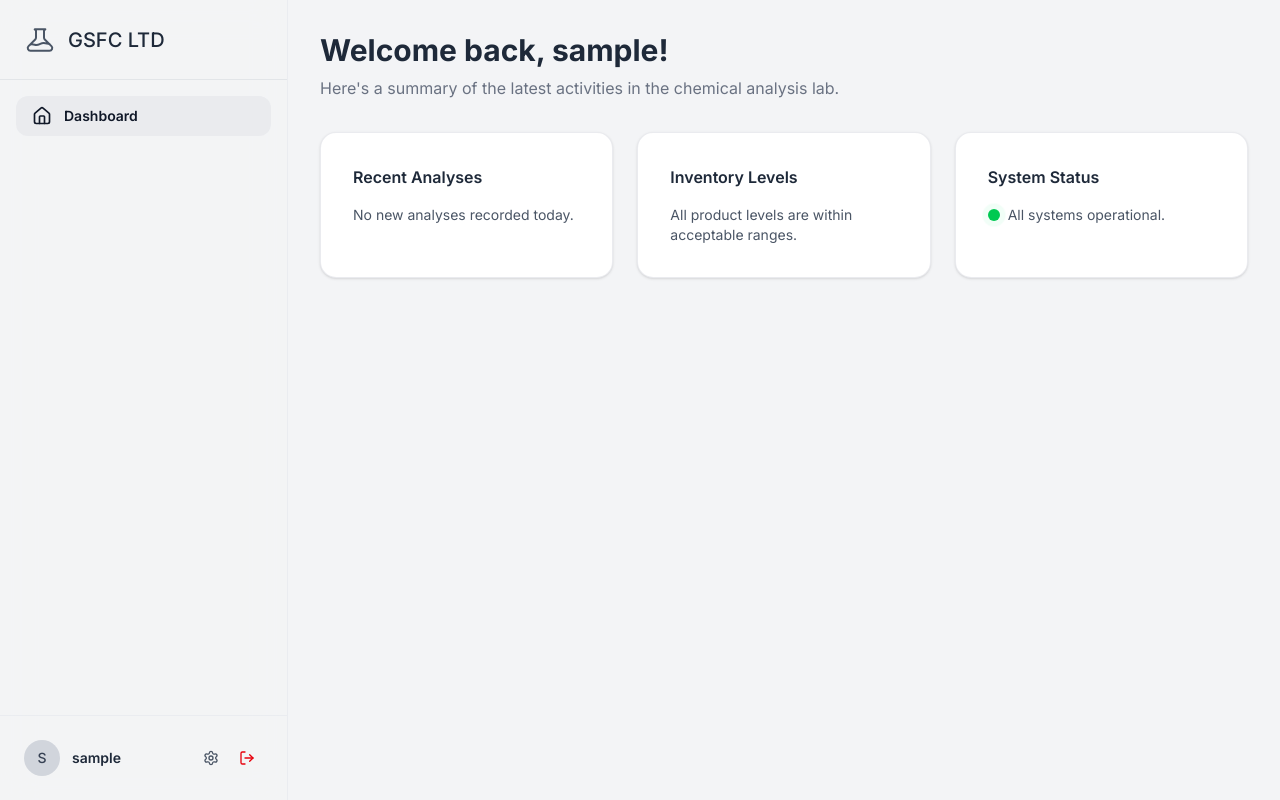
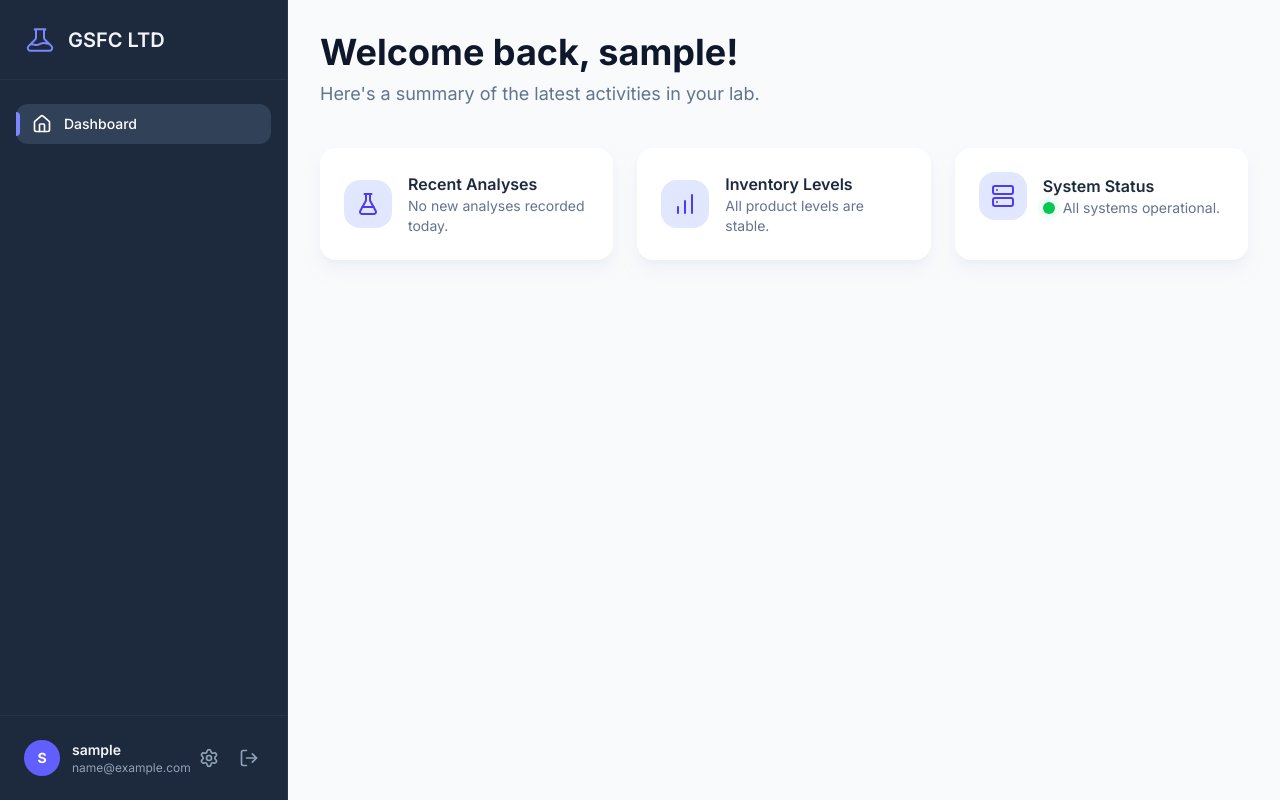
Before and after one commit to ivedantmistry/gsfc-limited-frontend, a Next.js app: page /dashboard in a window 1280 px wide. Built offline with nearby package versions, Linux system fonts and the light colour scheme; no server answers; sample sign-in values are in the browser's storage.

Commit message:
working commit

```diff
--- a/app/dashboard/layout.tsx
+++ b/app/dashboard/layout.tsx
@@ -24,14 +24,16 @@ const SidebarLink = ({
 
   return (
     <Link href={href} className="block">
-      {/* STYLE: Refined active link state for a subtle, modern look */}
+      {/* REVAMPED: Active link style is more pronounced with a background and a side indicator. */}
       <span
-        className={`flex items-center gap-3 px-4 py-2.5 rounded-lg text-sm font-medium transition-colors duration-150 ${
+        className={`relative flex items-center gap-3 px-4 py-2.5 rounded-lg text-sm font-medium transition-colors duration-200 ${
           isActive
-            ? "bg-gray-200/70 text-gray-900 font-semibold"
-            : "text-gray-600 hover:bg-gray-200/70 hover:text-gray-900"
+            ? "bg-slate-700 text-white"
+            : "text-slate-400 hover:bg-slate-700/50 hover:text-slate-200"
         }`}
       >
+        {/* NEW: Active state indicator bar for a modern look */}
+        {isActive && <div className="absolute left-0 h-6 w-1 bg-indigo-400 rounded-r-full"></div>}
         <Icon className="w-5 h-5" />
         {label}
       </span>
@@ -44,12 +46,12 @@ const Sidebar = () => {
   const hasPermission = useHasPermission;
 
   return (
-    // STYLE: Lighter, cleaner sidebar with a refined glass effect
-    <aside className="fixed top-0 left-0 h-full w-72 bg-gray-100/80 backdrop-blur-lg border-r border-gray-200/60 flex flex-col z-40">
+    // REVAMPED: Darker sidebar for better contrast and a premium feel.
+    <aside className="fixed top-0 left-0 h-full w-72 bg-slate-800 border-r border-slate-700/60 flex flex-col z-40">
       {/* Header */}
-      <div className="flex items-center gap-3 h-20 border-b border-gray-300/50 px-6">
+      <div className="flex items-center gap-3 h-20 border-b border-slate-700/50 px-6">
         <svg
-          className="w-8 h-8 text-gray-600"
+          className="w-8 h-8 text-indigo-400" // NEW: Added an accent color to the logo
           fill="none"
           stroke="currentColor"
           viewBox="0 0 24 24"
@@ -62,11 +64,11 @@ const Sidebar = () => {
             d="M19.428 15.428a2 2 0 00-1.022-.547l-2.387-.477a6 6 0 00-3.86.517l-.318.158a6 6 0 01-3.86.517L6.05 15.21a2 2 0 00-1.806.547M8 4h8l-1 1v5.172a2 2 0 00.586 1.414l5 5c1.26 1.26.367 3.414-1.415 3.414H4.828c-1.782 0-2.674-2.154-1.414-3.414l5-5A2 2 0 009 10.172V5L8 4z"
           />
         </svg>
-        <span className="font-medium text-xl text-gray-800">GSFC LTD</span>
+        <span className="font-semibold text-xl text-slate-100">GSFC LTD</span>
       </div>
 
       {/* Navigation */}
-      <nav className="flex-1 px-4 py-4 space-y-1.5">
+      <nav className="flex-1 px-4 py-6 space-y-2">
         {navItems
           .filter((item) => !item.permission || hasPermission(item.permission))
           .map((item) => (
@@ -80,29 +82,33 @@ const Sidebar = () => {
       </nav>
 
       {/* Footer / User Area */}
-      <div className="mt-auto p-4 border-t border-gray-200/60">
-        <div className="flex items-center justify-between p-2 rounded-lg hover:bg-gray-200/70 transition-colors">
+      <div className="mt-auto p-4 border-t border-slate-700/50">
+        <div className="flex items-center justify-between p-2">
           <div className="flex items-center gap-3">
-            <div className="w-9 h-9 rounded-full bg-gray-300 flex items-center justify-center text-gray-700 font-medium text-sm">
+             {/* REVAMPED: User avatar with accent color */}
+            <div className="w-9 h-9 rounded-full bg-indigo-500 flex items-center justify-center text-white font-bold text-sm">
               {user?.username.charAt(0).toUpperCase()}
             </div>
-            <span className="text-sm font-semibold text-gray-800">
-              {user?.username}
-            </span>
+            <div className="flex flex-col">
+                <span className="text-sm font-semibold text-slate-100">
+                  {user?.username}
+                </span>
+                <span className="text-xs text-slate-400">{user?.email || 'user@email.com'}</span>
+            </div>
           </div>
           <div className="flex items-center gap-1">
             <button
-              className="p-2 rounded-md hover:bg-gray-300/70"
+              className="p-2 rounded-lg text-slate-400 hover:bg-slate-700/50 hover:text-slate-200 transition-colors"
               title="Settings"
             >
-              <Settings className="w-4 h-4 text-gray-600" />
+              <Settings className="w-5 h-5" />
             </button>
             <button
               onClick={logout}
-              className="p-2 rounded-md hover:bg-red-100"
+              className="p-2 rounded-lg text-slate-400 hover:bg-red-500/20 hover:text-red-400 transition-colors"
               title="Sign Out"
             >
-              <LogOut className="w-4 h-4 text-red-600" />
+              <LogOut className="w-5 h-5" />
             </button>
           </div>
         </div>
@@ -110,6 +116,26 @@ const Sidebar = () => {
     </aside>
   );
 };
+
+// NEW: A simple skeleton loader component
+const DashboardSkeleton = () => (
+    <div className="min-h-screen bg-slate-50 font-sans">
+        <aside className="fixed top-0 left-0 h-full w-72 bg-slate-200 animate-pulse"></aside>
+        <main className="ml-72 p-8">
+            <div className="space-y-8">
+                <div>
+                    <div className="h-8 w-1/3 bg-slate-200 rounded-lg animate-pulse mb-3"></div>
+                    <div className="h-4 w-1/2 bg-slate-200 rounded-lg animate-pulse"></div>
+                </div>
+                 <div className="grid grid-cols-1 lg:grid-cols-3 gap-6">
+                    <div className="h-32 bg-slate-200 rounded-2xl animate-pulse"></div>
+                    <div className="h-32 bg-slate-200 rounded-2xl animate-pulse"></div>
+                    <div className="h-32 bg-slate-200 rounded-2xl animate-pulse"></div>
+                </div>
+            </div>
+        </main>
+    </div>
+);
 
 export default function DashboardLayout({ children }: { children: ReactNode }) {
   const { user, isLoading } = useAuth();
@@ -122,12 +148,13 @@ export default function DashboardLayout({ children }: { children: ReactNode }) {
   }, [isLoading, user, router]);
 
   if (isLoading || !user) {
-    // STYLE: Softer background for a premium feel
-    return <div className="min-h-screen bg-gray-100"></div>;
+    // REVAMPED: Using a skeleton loader for a better loading experience
+    return <DashboardSkeleton />;
   }
 
   return (
-    <div className="min-h-screen bg-gray-100 font-sans">
+    // REVAMPED: Changed background for a softer, cleaner look
+    <div className="min-h-screen bg-slate-50 font-sans">
       <Sidebar />
       <main className="ml-72 p-8">{children}</main>
     </div>
--- a/app/dashboard/page.tsx
+++ b/app/dashboard/page.tsx
@@ -1,13 +1,31 @@
 "use client";
 
 import { useAuth } from "@/hooks/useAuth";
+// NEW: Importing icons for the cards
+import { FlaskConical, BarChart, Server } from "lucide-react";
 
 // A simple card component for the dashboard
-const DashboardCard = ({ title, children }: { title: string, children: React.ReactNode }) => (
-    // STYLE: Cleaner, more spacious card design
-    <div className="bg-white rounded-2xl border border-gray-200/80 shadow-sm p-8">
-        <h2 className="text-base font-semibold text-gray-800 mb-4">{title}</h2>
-        <div>{children}</div>
+const DashboardCard = ({
+    title,
+    children,
+    icon: Icon
+}: {
+    title: string,
+    children: React.ReactNode,
+    icon: React.ComponentType<{ className?: string }>
+}) => (
+    // REVAMPED: Cleaner card design with a softer shadow and no border.
+    <div className="bg-white rounded-2xl shadow-lg shadow-slate-200/50 p-6">
+        <div className="flex items-center gap-4">
+            {/* NEW: Icon for each card */}
+            <div className="bg-indigo-100 text-indigo-600 p-3 rounded-xl">
+                <Icon className="w-6 h-6" />
+            </div>
+            <div>
+                <h2 className="text-base font-semibold text-slate-800">{title}</h2>
+                <div className="text-sm text-slate-500">{children}</div>
+            </div>
+        </div>
     </div>
 );
 
@@ -15,32 +33,36 @@ export default function DashboardPage() {
     const { user } = useAuth();
 
     return (
-        <div className="space-y-8">
+        <div className="space-y-10">
             <div>
-                <h1 className="text-3xl font-bold text-gray-800">
+                {/* REVAMPED: Improved typography and spacing for the header */}
+                <h1 className="text-4xl font-bold text-slate-900">
                     Welcome back, {user?.first_name || user?.username}!
                 </h1>
-                <p className="text-gray-500 mt-2 max-w-xl">
-                    Here's a summary of the latest activities in the chemical analysis lab.
+                <p className="text-slate-500 mt-2 text-lg">
+                    Here's a summary of the latest activities in your lab.
                 </p>
             </div>
 
             <div className="grid grid-cols-1 lg:grid-cols-3 gap-6">
-                <DashboardCard title="Recent Analyses">
-                    <p className="text-sm text-gray-600">No new analyses recorded today.</p>
+                {/* REVAMPED: Cards now use the new icon prop */}
+                <DashboardCard title="Recent Analyses" icon={FlaskConical}>
+                    <p>No new analyses recorded today.</p>
                 </DashboardCard>
-                <DashboardCard title="Inventory Levels">
-                    <p className="text-sm text-gray-600">All product levels are within acceptable ranges.</p>
+
+                <DashboardCard title="Inventory Levels" icon={BarChart}>
+                    <p>All product levels are stable.</p>
                 </DashboardCard>
-                <DashboardCard title="System Status">
-                    <p className="text-sm text-gray-600 flex items-center gap-2">
+
+                <DashboardCard title="System Status" icon={Server}>
+                    <div className="flex items-center gap-2">
                         {/* STYLE: Apple-like LED status indicator */}
                         <span className="relative flex h-3 w-3">
                             <span className="animate-ping absolute inline-flex h-full w-full rounded-full bg-green-400 opacity-75"></span>
                             <span className="relative inline-flex rounded-full h-3 w-3 bg-green-500"></span>
                         </span>
                         All systems operational.
-                    </p>
+                    </div>
                 </DashboardCard>
             </div>
         </div>
```
